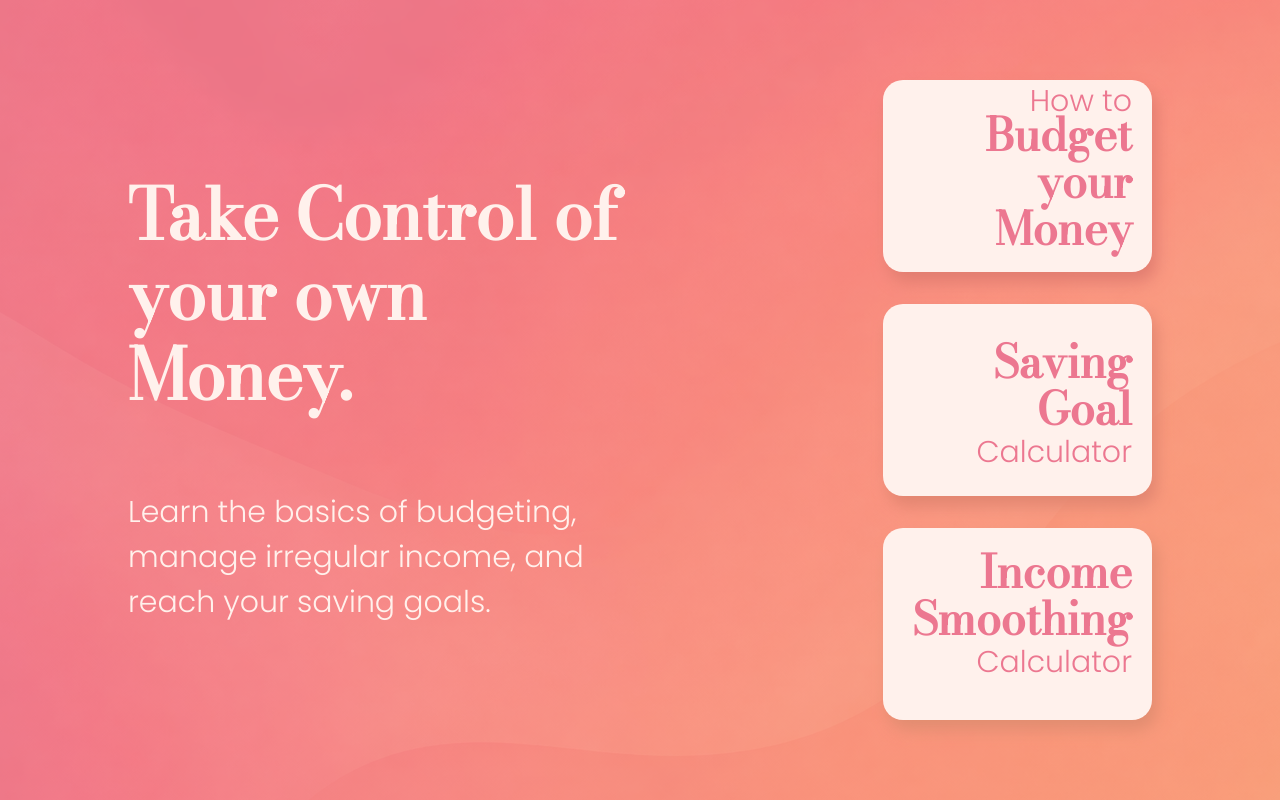
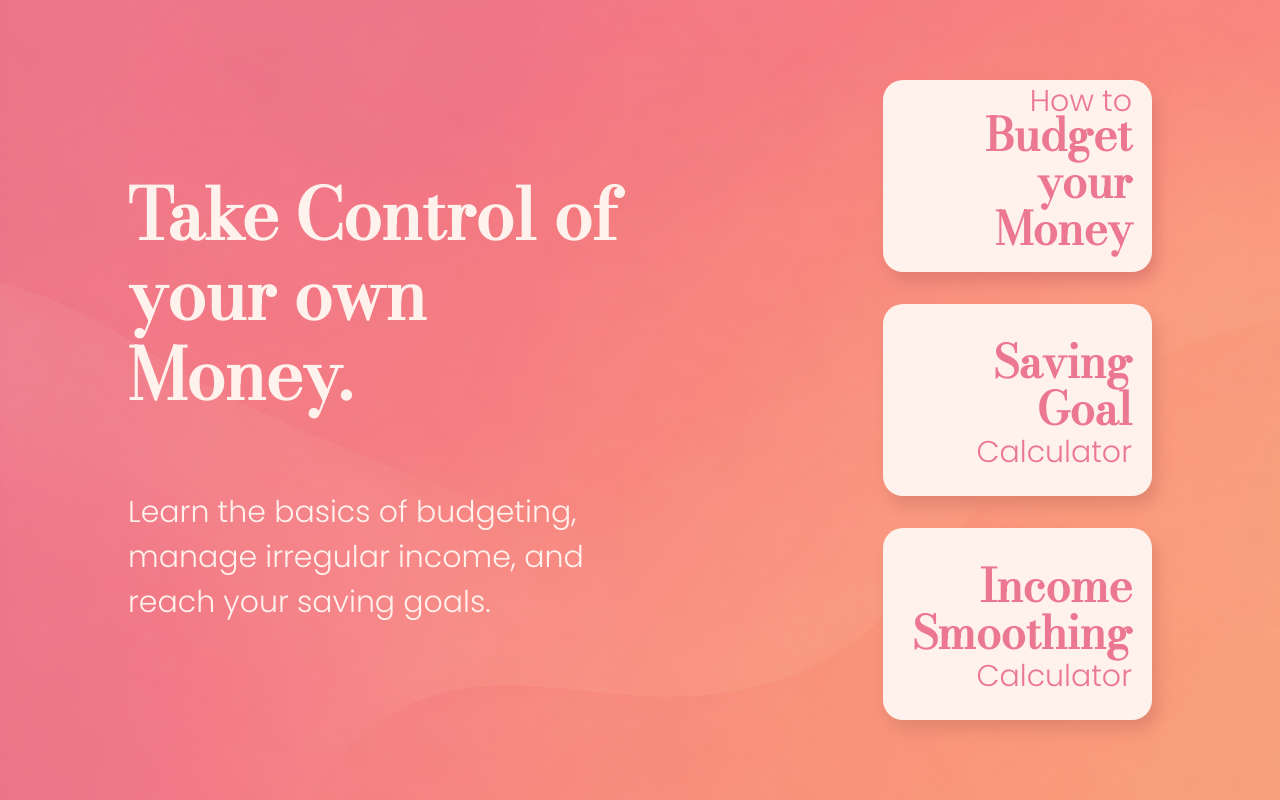
Before and after one commit to callie-txt/DT-Budget-Education, a Flask app: page / in a window 1280 px wide. Run offline with Flask 3, Linux system fonts and the light colour scheme.

Commit message:
adjust display to screen size

```diff
--- a/static/home.css
+++ b/static/home.css
@@ -1,16 +1,17 @@
 html, body {
     height: 100%;
     margin: 0;
+    background-image: url("BGD.PNG");
+    background-size: cover;
+    background-position: center;
+    background-repeat: no-repeat;
 }
 
 .home-page {
     margin: 0;
     padding: 0;
-    background-image: url("BGD.PNG");
     height: 100%;
     width: 100%;
-    background-position: center;
-    background-repeat: no-repeat;
 }
 
 .maintext {
@@ -99,7 +100,11 @@ html, body {
     padding: 20px;
     box-sizing: border-box;
     text-align: right;
-    box-shadow: 5px 10px 15px #e28d71;
+    box-shadow: 5px 10px 15px #e28671;
+    display: flex;
+    flex-direction: column;
+    justify-content: center;
+    align-items: flex-end;
     cursor: pointer;
     transition: transform 0.4s ease;
 }
```
Also changed, not shown: static/goal.css (+6 -1 lines), static/income.css (+6 -1 lines), static/info.css (+6 -1 lines), static/quiz.css (+6 -1 lines).
